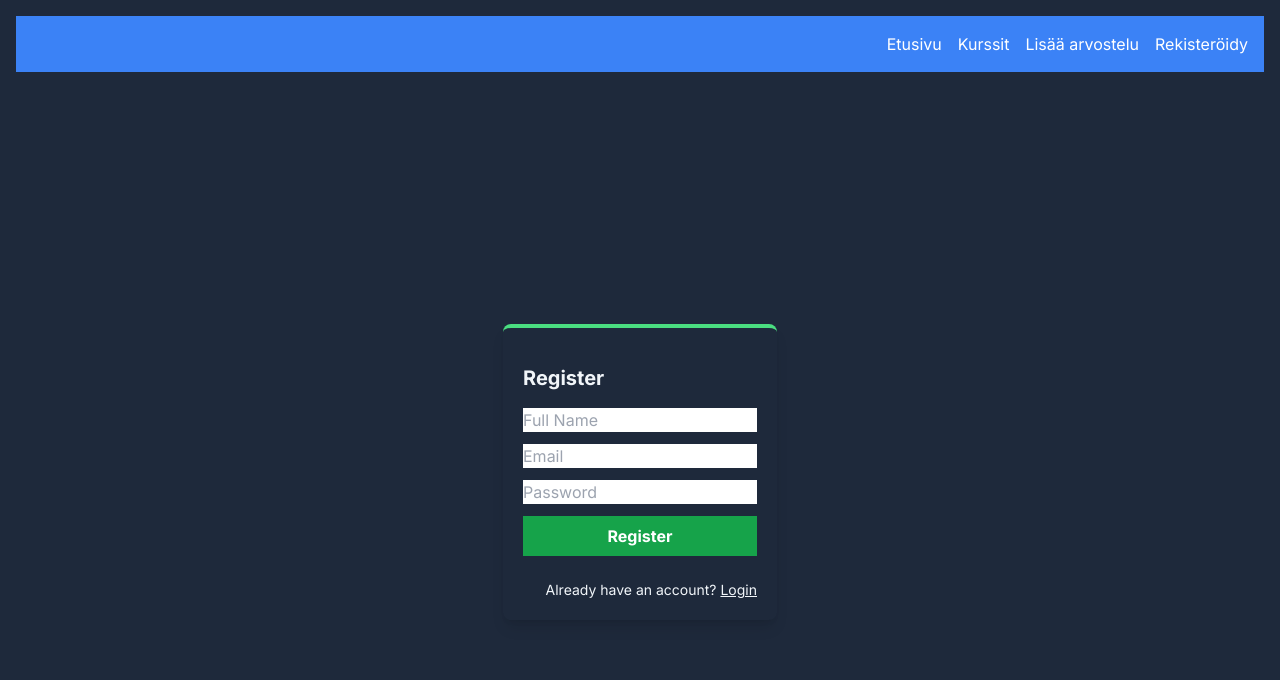
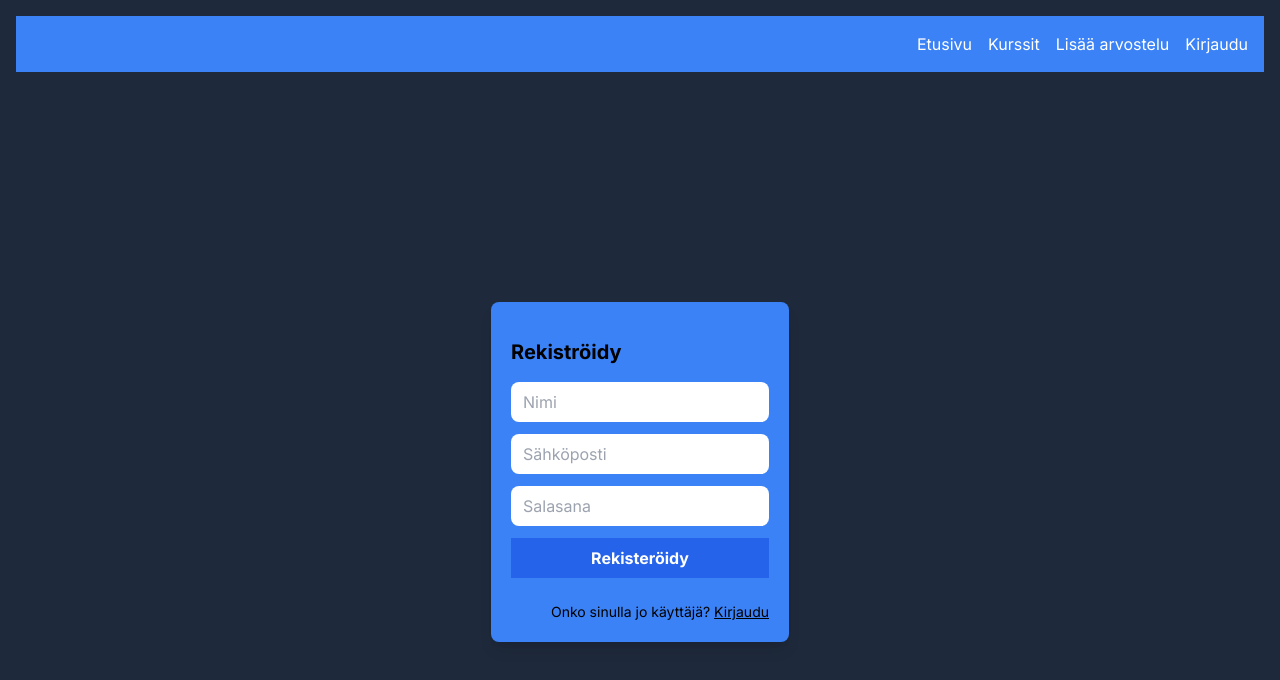
Before and after one commit to vainorantanen/kurssiarvostelu-nextjs, a Next.js app: page /register in a window 1280 px wide. Shown: the top 680 px of the page. Built offline with nearby package versions, Linux system fonts and the light colour scheme; no server answers.

Commit message:
tyylitelty ja laitettu navbar kuntoon

```diff
--- a/src/app/layout.tsx
+++ b/src/app/layout.tsx
@@ -19,8 +19,12 @@ export default function RootLayout({
       <body
         className={`${inter.className} bg-slate-800 text-slate-100 container mx-auto p-4`}
       >
-        <Navbar />
-        <AuthProvider>{children}</AuthProvider>
+        <AuthProvider>
+          <div>
+            <Navbar />
+            {children}
+          </div>
+        </AuthProvider>
       </body>
     </html>
   )
--- a/src/app/login/page.tsx
+++ b/src/app/login/page.tsx
@@ -19,7 +19,7 @@ export default function LoginForm() {
       const res = await signIn("credentials", {
         email,
         password,
-        redirect: false,
+        callbackUrl: "/",
       });
 
       if (res?.error) {
@@ -35,31 +35,34 @@ export default function LoginForm() {
 
   return (
     <div className="grid place-items-center h-screen">
-      <div className="shadow-lg p-5 rounded-lg border-t-4 border-green-400">
-        <h1 className="text-xl font-bold my-4">Login</h1>
+      <div className="bg-blue-500 shadow-lg p-5 rounded-lg text-black">
+        <h1 className="text-xl font-bold my-4">Kirjaudu</h1>
 
         <form onSubmit={handleSubmit} className="flex flex-col gap-3">
           <input
             onChange={(e) => setEmail(e.target.value)}
             type="text"
-            placeholder="Email"
+            placeholder="Sähköposti"
+            className="bg-white text-black rounded-lg px-3 py-2"
           />
           <input
             onChange={(e) => setPassword(e.target.value)}
             type="password"
-            placeholder="Password"
+            placeholder="Salasana"
+            className="bg-white text-black rounded-lg px-3 py-2"
           />
-          <button className="bg-green-600 text-white font-bold cursor-pointer px-6 py-2">
-            Login
+          <button className="bg-blue-600 text-white font-bold cursor-pointer px-6 py-2">
+            Kirjaudu
           </button>
+
           {error && (
             <div className="bg-red-500 text-white w-fit text-sm py-1 px-3 rounded-md mt-2">
               {error}
             </div>
           )}
 
-          <Link className="text-sm mt-3 text-right" href={"/register"}>
-            Dont have an account? <span className="underline">Register</span>
+          <Link className="text-sm mt-3 text-right text-black" href="/register">
+            Eikö sinulla ole käyttäjää? <span className="underline">Rekisteröidy</span>
           </Link>
         </form>
       </div>
--- a/src/app/page.tsx
+++ b/src/app/page.tsx
@@ -13,12 +13,11 @@ export default async function Home() {
 
   const session = await getServerSession(authOptions)
 
-  console.log(session)
+  console.log("session at Home", session)
 
   const reviews = await getReviews()
     return (
       <div className="flex flex-col items-center space-y-4">
-        {session && <LoginInfo />}
         <h1 className="text-4xl font-bold">Tervetuloa</h1>
         <div className="flex items-center space-x-2">
           <input
--- a/src/components/LoginInfo.tsx
+++ b/src/components/LoginInfo.tsx
@@ -1,5 +1,3 @@
-"use client";
-
 import { signOut } from "next-auth/react";
 import { useSession } from "next-auth/react";
 
@@ -8,16 +6,19 @@ export default function UserInfo() {
 
   return (
     <div>
-      <div className="shadow-lg p-8 bg-zince-300/10 flex flex-col gap-2 my-6">
-        <div>
-          Name: <span className="font-bold">{session?.user?.name}</span>
-        </div>
-        <div>
-          Email: <span className="font-bold">{session?.user?.email}</span>
+      <div className="shadow-lg p-4 bg-gray-200 rounded-lg my-4">
+        <div className="text-sm font-bold">User Information</div>
+        <div className="text-xs">
+          <div>
+            Name: <span className="text-black font-semibold">{session?.user?.name}</span>
+          </div>
+          <div>
+            Email: <span className="text-black font-semibold">{session?.user?.email}</span>
+          </div>
         </div>
         <button
           onClick={() => signOut()}
-          className="bg-red-500 text-white font-bold px-6 py-2 mt-3"
+          className="bg-red-500 text-white font-bold px-3 py-1 mt-2 rounded"
         >
           Log Out
         </button>
--- a/src/components/Navbar.tsx
+++ b/src/components/Navbar.tsx
@@ -1,8 +1,14 @@
 "use client"
 
+import { signOut } from "next-auth/react";
+import { useSession } from 'next-auth/react';
 import Link from 'next/link';
+//import LoginInfo from '@/components/LoginInfo'
 
 export default function Navbar() {
+
+  const { data: session } = useSession()
+
   return (
     <nav className="bg-blue-500 p-4">
       <div className="container mx-auto flex items-center justify-between">
@@ -25,10 +31,25 @@ export default function Navbar() {
             </Link>
           </li>
           <li>
-            <Link href="/register" className="text-white hover:text-blue-300">
-              Rekisteröidy
+            <Link href="/login" className="text-white hover:text-blue-300">
+              Kirjaudu
             </Link>
           </li>
+          {session && (
+            <li>
+              Kirjautunut: <span className="text-black font-semibold">{session?.user?.name}</span>
+            </li>
+          )}
+          {session && (
+            <li>
+            <button
+          onClick={() => signOut()}
+          className="bg-red-500 text-white font-bold px-3 py-1 mt-2 rounded"
+        >
+          Kirjaudu ulos
+        </button>
+            </li>
+          )}
         </ul>
       </div>
     </nav>
--- a/src/components/RegisterForm.tsx
+++ b/src/components/RegisterForm.tsx
@@ -60,30 +60,32 @@ export default function RegisterForm() {
     }
   };
 
-
   return (
     <div className="grid place-items-center h-screen">
-      <div className="shadow-lg p-5 rounded-lg border-t-4 border-green-400">
-        <h1 className="text-xl font-bold my-4">Register</h1>
+      <div className="bg-blue-500 shadow-lg p-5 rounded-lg text-black">
+        <h1 className="text-xl font-bold my-4">Rekiströidy</h1>
 
         <form onSubmit={handleSubmit} className="flex flex-col gap-3">
           <input
             onChange={(e) => setName(e.target.value)}
             type="text"
-            placeholder="Full Name"
+            placeholder="Nimi"
+            className="bg-white text-black rounded-lg px-3 py-2"
           />
           <input
             onChange={(e) => setEmail(e.target.value)}
             type="text"
-            placeholder="Email"
+            placeholder="Sähköposti"
+            className="bg-white text-black rounded-lg px-3 py-2"
           />
           <input
             onChange={(e) => setPassword(e.target.value)}
             type="password"
-            placeholder="Password"
+            placeholder="Salasana"
+            className="bg-white text-black rounded-lg px-3 py-2"
           />
-          <button className="bg-green-600 text-white font-bold cursor-pointer px-6 py-2">
-            Register
+          <button className="bg-blue-600 text-white font-bold cursor-pointer px-6 py-2">
+            Rekisteröidy
           </button>
 
           {error && (
@@ -92,8 +94,8 @@ export default function RegisterForm() {
             </div>
           )}
 
-          <Link className="text-sm mt-3 text-right" href={"/login"}>
-            Already have an account? <span className="underline">Login</span>
+          <Link className="text-sm mt-3 text-right text-black" href={"/login"}>
+            Onko sinulla jo käyttäjä? <span className="underline">Kirjaudu</span>
           </Link>
         </form>
       </div>
```
